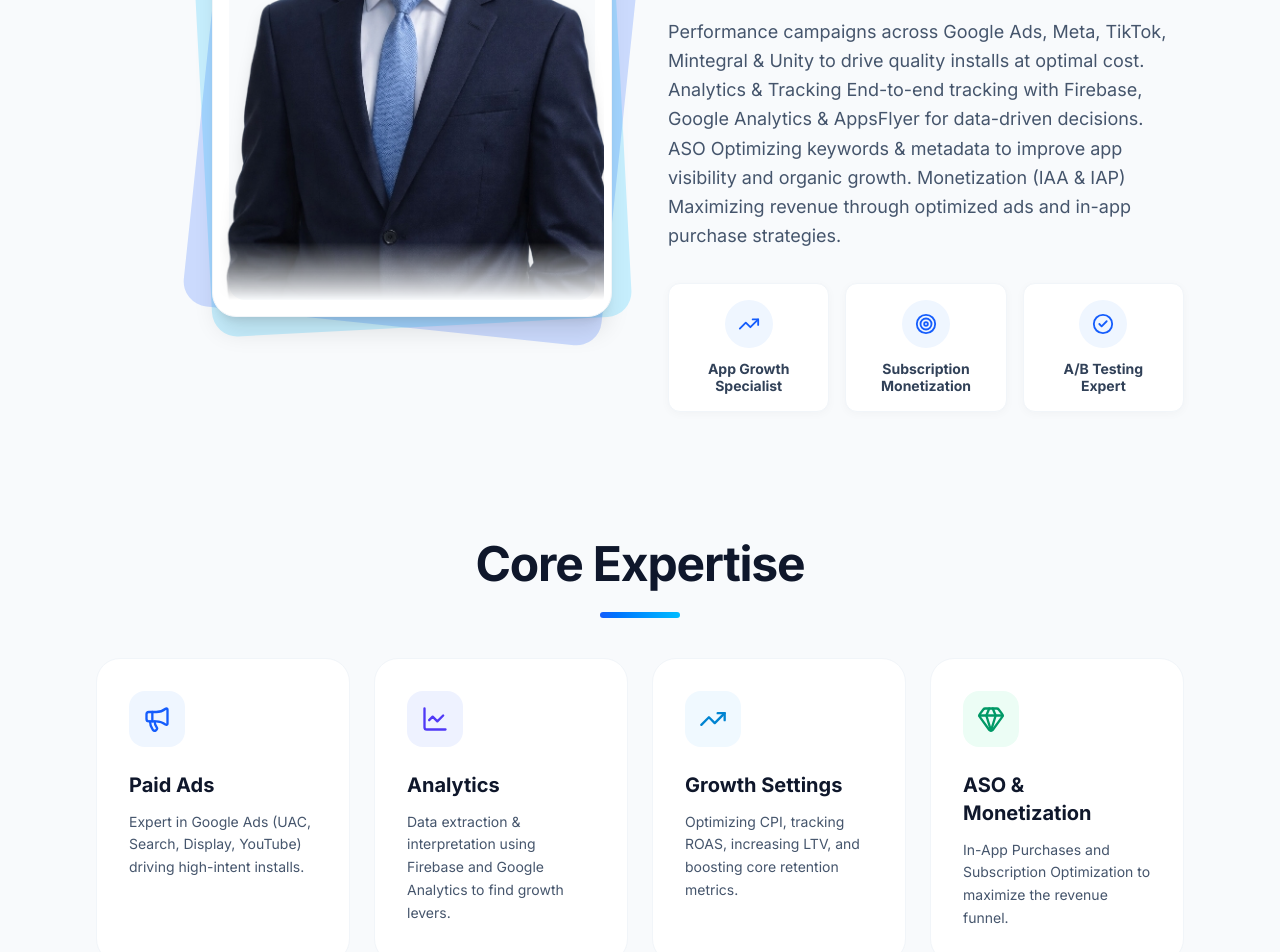
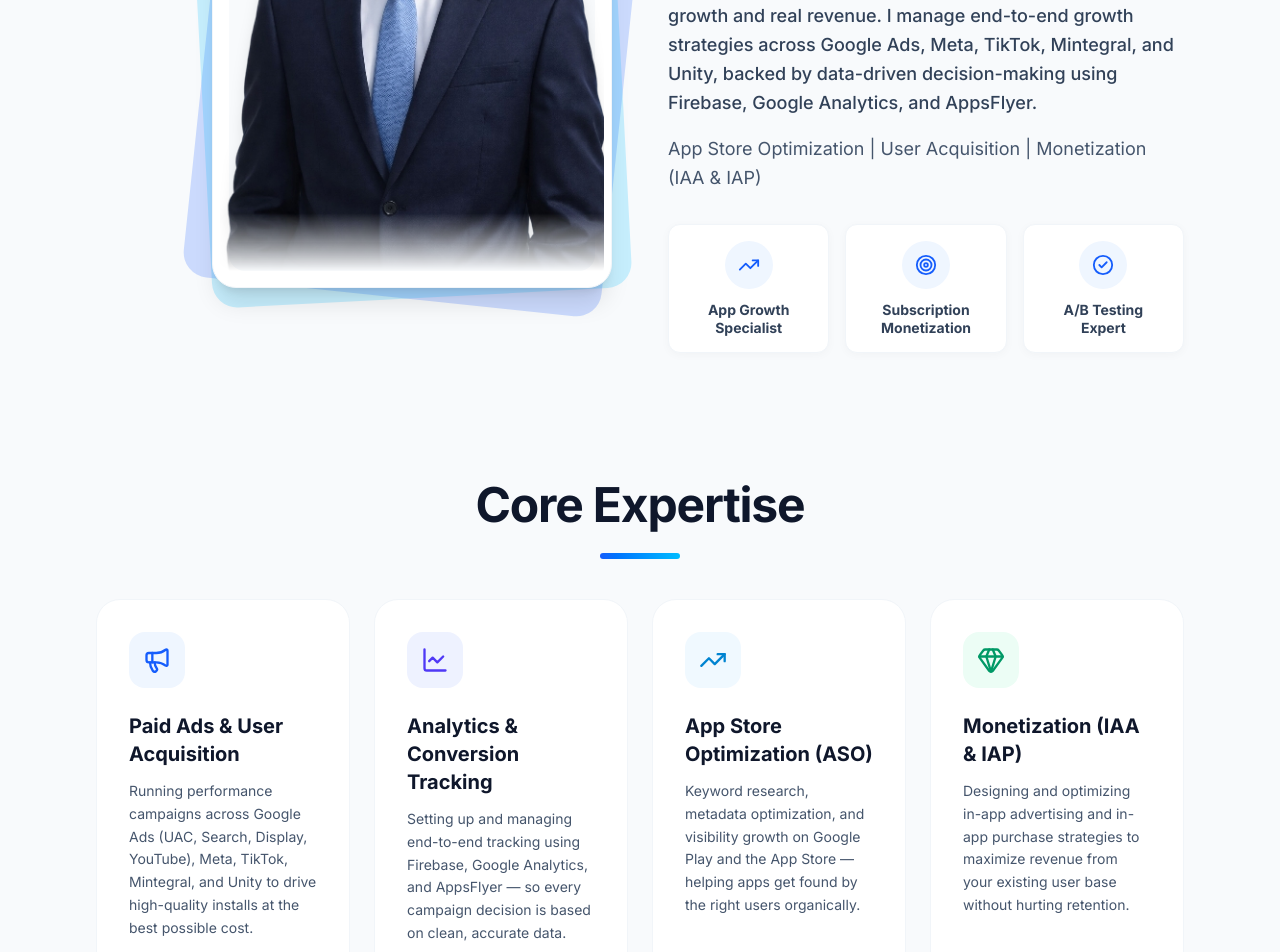
Before and after one commit to Armaghan-Bakht/Munhim, a React (Vite) app: page / in a window 1280 px wide. Shown: the part 1160-2112 px from the top of the page. Built offline with nearby package versions, Linux system fonts and the light colour scheme.

Commit message:
All updated

```diff
--- a/src/components/sections/About.jsx
+++ b/src/components/sections/About.jsx
@@ -41,19 +41,12 @@
           </h3>
           <div className="space-y-3 sm:space-y-4 text-base lg:text-lg text-slate-600 leading-relaxed mb-6 sm:mb-8">
             <p className="font-medium text-slate-700">
-             Digital Marketing & App Growth Specialist with 4+ years in mobile apps and gaming. Expert in ASO, user acquisition, and monetization (IAA & IAP), driving growth through data-backed strategies.
+           Digital Marketing Expert & App Growth Specialist based in Islamabad with 4+ years of experience in mobile apps and gaming. I specialize in App Store Optimization, user acquisition, and monetization (IAA & IAP) to drive scalable growth and real revenue.
+
+I manage end-to-end growth strategies across Google Ads, Meta, TikTok, Mintegral, and Unity, backed by data-driven decision-making using Firebase, Google Analytics, and AppsFlyer.
             </p>
             <p>
-             Performance campaigns across Google Ads, Meta, TikTok, Mintegral & Unity to drive quality installs at optimal cost.
-
-Analytics & Tracking
-End-to-end tracking with Firebase, Google Analytics & AppsFlyer for data-driven decisions.
-
-ASO
-Optimizing keywords & metadata to improve app visibility and organic growth.
-
-Monetization (IAA & IAP)
-Maximizing revenue through optimized ads and in-app purchase strategies.
+            App Store Optimization | User Acquisition | Monetization (IAA & IAP)
             </p>
           </div>
 
--- a/src/components/sections/Experience.jsx
+++ b/src/components/sections/Experience.jsx
@@ -35,12 +35,16 @@
     }
   ];
 
+  const [isHovered, setIsHovered] = useState(false);
+
   useEffect(() => {
+    if (isHovered) return;
+
     const timer = setInterval(() => {
       setCurrentIndex((prev) => (prev + 1) % experiences.length);
-    }, 4500); // Automatically slide every 4.5 seconds
+    }, 7000); // Automatically slide every 7 seconds
     return () => clearInterval(timer);
-  }, [experiences.length]);
+  }, [experiences.length, isHovered]);
 
   const handleDragEnd = (event, info) => {
     if (info.offset.x < -30) {
@@ -111,6 +115,10 @@
               dragConstraints={{ left: 0, right: 0 }}
               dragElastic={0.4}
               onDragEnd={handleDragEnd}
+              onMouseEnter={() => setIsHovered(true)}
+              onMouseLeave={() => setIsHovered(false)}
+              onTouchStart={() => setIsHovered(true)}
+              onTouchEnd={() => setIsHovered(false)}
             >
               <div className="bg-white p-6 sm:p-8 rounded-3xl shadow-lg shadow-slate-200/60 border border-slate-200">
                 <div className="flex flex-col mb-6 gap-3">
--- a/src/components/sections/Projects.jsx
+++ b/src/components/sections/Projects.jsx
@@ -16,28 +16,28 @@
   const projects = [
   {
     title: "Anti Virus App",
-    tag: "Removed after app sale",
+
     desc: "Managed full-scale user acquisition and monetization for an antivirus app on Google Ads, handling a large budget over a 1-year period (Aug 2023 – Aug 2024).",
     metric: "Achieved a 3.56x ROAS while driving 24.5M+ conversions and 812M+ impressions, with conversion tracking set up via Firebase. Monetized through a combined IAA & IAP model to maximize revenue across the user base. Campaign was successfully concluded after the app was acquired and sold.",
     img: p1,
   },
   {
     title: "Data Recovery App",
-    tag: "Sold",
+
     desc: "Managed a performance-driven user acquisition campaign (Action Campaign) for a data recovery app on Google Ads, targeting premium markets — Korea and Japan — from Jan 2026 to Mar 2026.",
     metric: "Achieved 1.8x ROI on $109K+ spend, generating 1,574 in-app actions and 3.4M+ impressions. Reduced cost per action significantly by localizing ad assets for the target markets and running structured A/B tests on creatives. App monetized purely through IAP, with campaigns optimized to attract high-intent, paying users.",
     img: p2,
   },
   {
     title: "Time Warp Scan App",
-    tag: "Active Campaign",
+
     desc: "Managing an active tROAS user acquisition campaign on Google Ads for a slow-motion video and scan effects app, running since Oct 2025.",
     metric: "Currently achieving 1.34x Conv. value/cost (tROAS) across 88.5M+ impressions and $52K+ spend. Running two active campaigns — a broad global campaign and a targeted scan-focused campaign — both optimized for maximum return on ad spend. App monetized through an IAA model with ongoing creative and bid optimization to improve ROAS.",
     img: p3,
   },
    {
     title: "Time Warp Scan App — Large Scale Campaign",
-    tag: "Paused",
+
     desc: "Managed a high-budget tROAS user acquisition campaign on Google Ads for the Time Warp Scan app, running from Jul 2024 to Mar 2026.",
     metric: "Handled $493K+ in ad spend across 709M+ impressions, driving 18M+ interactions at an average cost of $0.01. Ran a large-scale Target ROAS campaign optimized for maximum volume and revenue return. One of the highest-budget campaigns managed independently, demonstrating ability to handle large accounts and significant budgets with confidence.",
 
@@ -45,14 +45,12 @@
   },
   {
     title: "Video Player App",
-    tag: "Removed after app sale",
     desc: "Managed a large-scale tROAS user acquisition campaign on Google Ads for a video player app, running from Mar 2025 to Mar 2026.",
     metric: "Scaled the app to $357K+ in ad spend across 277M+ impressions, driving millions of interactions at an average cost of $0.01. Successfully grew the app to a scale that led to its acquisition and sale — campaign was removed following the app sale.",
     img: p5,
   },
   {
     title: "Vidma Video Downloader",
-    tag: "Removed after app sale",
     desc: "Managed one of the highest-performing user acquisition campaigns on Google Ads for a video downloader app, running from Jan 2023 to Mar 2025.",
     metric: "Scaled to $1.86M+ in total ad spend across 1.59B+ impressions, driving 36.9M+ conversions at a 0.90x Conv. value/cost. Started as a pure IAA monetization model — after implementing a paywall, the app began generating $200+ daily from IAP as well, significantly boosting overall revenue. Ran extensive A/B testing on creatives and ad assets, and set up full conversion tracking via Firebase to ensure every decision was data-backed. Campaign removed after the app was sold.",
     img: p6,
@@ -98,9 +96,6 @@
                 className="w-full h-full object-cover transition-transform duration-700 group-hover:scale-110"
               />
               <div className="absolute inset-0 bg-gradient-to-t from-slate-900/50 via-slate-900/10 to-transparent pointer-events-none transition-opacity duration-300 group-hover:opacity-70" />
-              <div className="absolute bottom-4 left-4 bg-white/20 backdrop-blur-md px-3.5 py-1.5 rounded-full text-white text-[10px] font-bold uppercase tracking-widest border border-white/20 shadow-sm">
-                {project.tag}
-              </div>
             </div>
 
             <div className="p-7 xl:p-8 flex flex-col flex-grow">
@@ -159,9 +154,6 @@
                   className="w-full h-full object-cover transition-transform duration-700 group-hover:scale-110"
                 />
                 <div className="absolute inset-0 bg-gradient-to-t from-slate-900/50 via-slate-900/10 to-transparent pointer-events-none transition-opacity duration-300 group-hover:opacity-70" />
-                <div className="absolute bottom-4 left-4 bg-white/20 backdrop-blur-md px-3.5 py-1.5 rounded-full text-white text-[10px] font-bold uppercase tracking-widest border border-white/20 shadow-sm">
-                  {projects[currentIndex].tag}
-                </div>
               </div>
 
               <div className="p-7 sm:p-8 flex flex-col flex-grow">
--- a/src/components/sections/Skills.jsx
+++ b/src/components/sections/Skills.jsx
@@ -9,26 +9,26 @@
 const Skills = () => {
   const skills = [
     {
-      title: 'Paid Ads',
-      desc: 'Expert in Google Ads (UAC, Search, Display, YouTube) driving high-intent installs.',
+      title: 'Paid Ads & User Acquisition',
+      desc: 'Running performance campaigns across Google Ads (UAC, Search, Display, YouTube), Meta, TikTok, Mintegral, and Unity to drive high-quality installs at the best possible cost.',
       icon: Megaphone,
       color: 'bg-blue-50 text-blue-600',
     },
     {
-      title: 'Analytics',
-      desc: 'Data extraction & interpretation using Firebase and Google Analytics to find growth levers.',
+      title: 'Analytics & Conversion Tracking',
+      desc: 'Setting up and managing end-to-end tracking using Firebase, Google Analytics, and AppsFlyer — so every campaign decision is based on clean, accurate data.',
       icon: LineChart,
       color: 'bg-indigo-50 text-indigo-600',
     },
     {
-      title: 'Growth Settings',
-      desc: 'Optimizing CPI, tracking ROAS, increasing LTV, and boosting core retention metrics.',
+      title: 'App Store Optimization (ASO)',
+      desc: 'Keyword research, metadata optimization, and visibility growth on Google Play and the App Store — helping apps get found by the right users organically.',
       icon: TrendingUp,
       color: 'bg-sky-50 text-sky-600',
     },
     {
-      title: 'ASO & Monetization',
-      desc: 'In-App Purchases and Subscription Optimization to maximize the revenue funnel.',
+      title: 'Monetization (IAA & IAP)',
+      desc: 'Designing and optimizing in-app advertising and in-app purchase strategies to maximize revenue from your existing user base without hurting retention.',
       icon: Gem,
       color: 'bg-emerald-50 text-emerald-600',
     },
```
